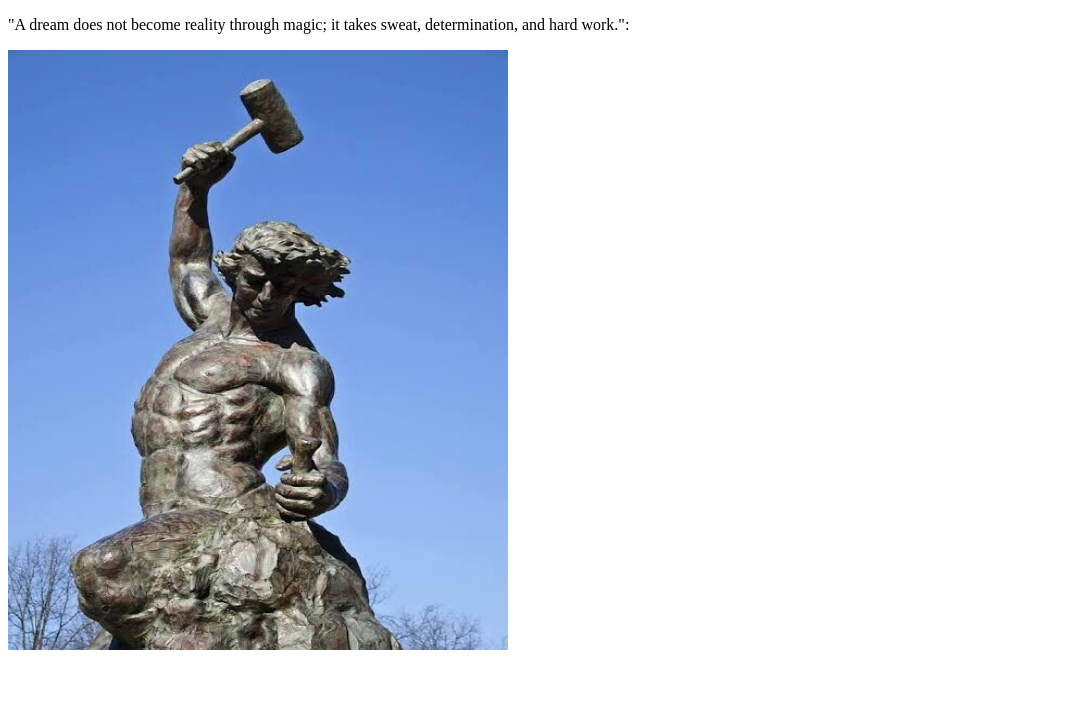
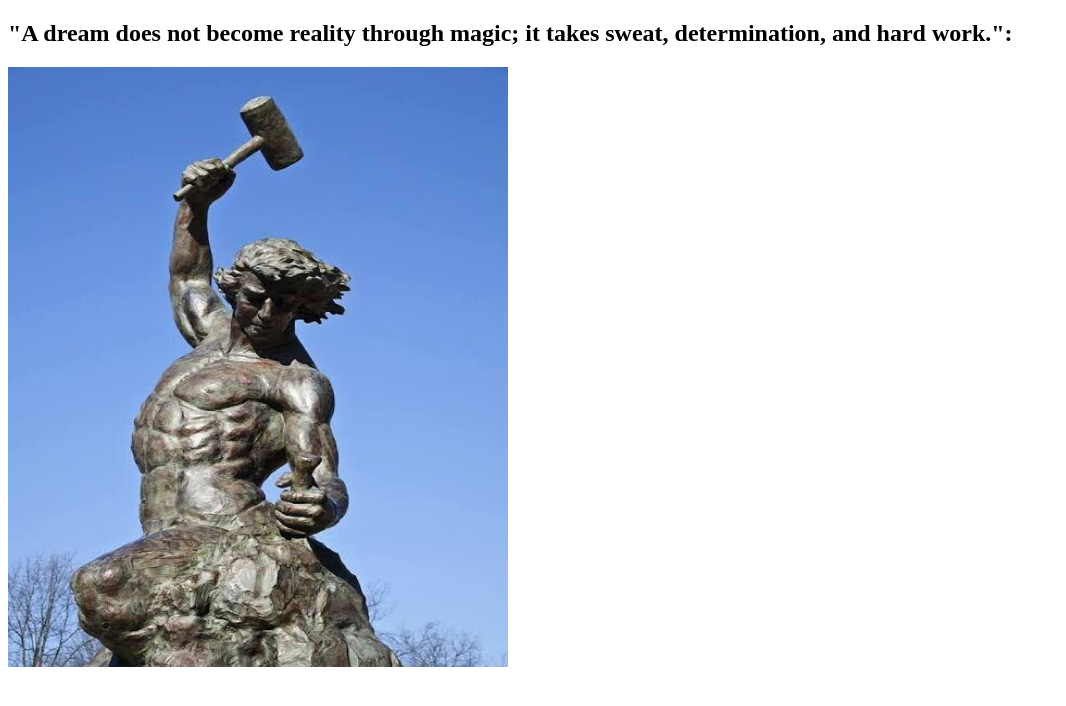
Before and after one commit to DevOps-with-AWS/GitHub-Actions-Demo, a plain HTML site: page web-pages/index.html in a window 1280 px wide. Shown: the whole page, without its empty margins (0-1066 px from the left). Drawn offline with Linux system fonts and the light colour scheme.

Commit message:
Update index.html

```diff
--- a/web-pages/index.html
+++ b/web-pages/index.html
@@ -2,7 +2,7 @@
 <html>
 <body>
 
-<p>"A dream does not become reality through magic; it takes sweat, determination, and hard work.":</p>
+<h2>"A dream does not become reality through magic; it takes sweat, determination, and hard work.":</h2>
 
 <img src="imag.jpg" alt="Girl in a jacket" width="500" height="600">
 
```
